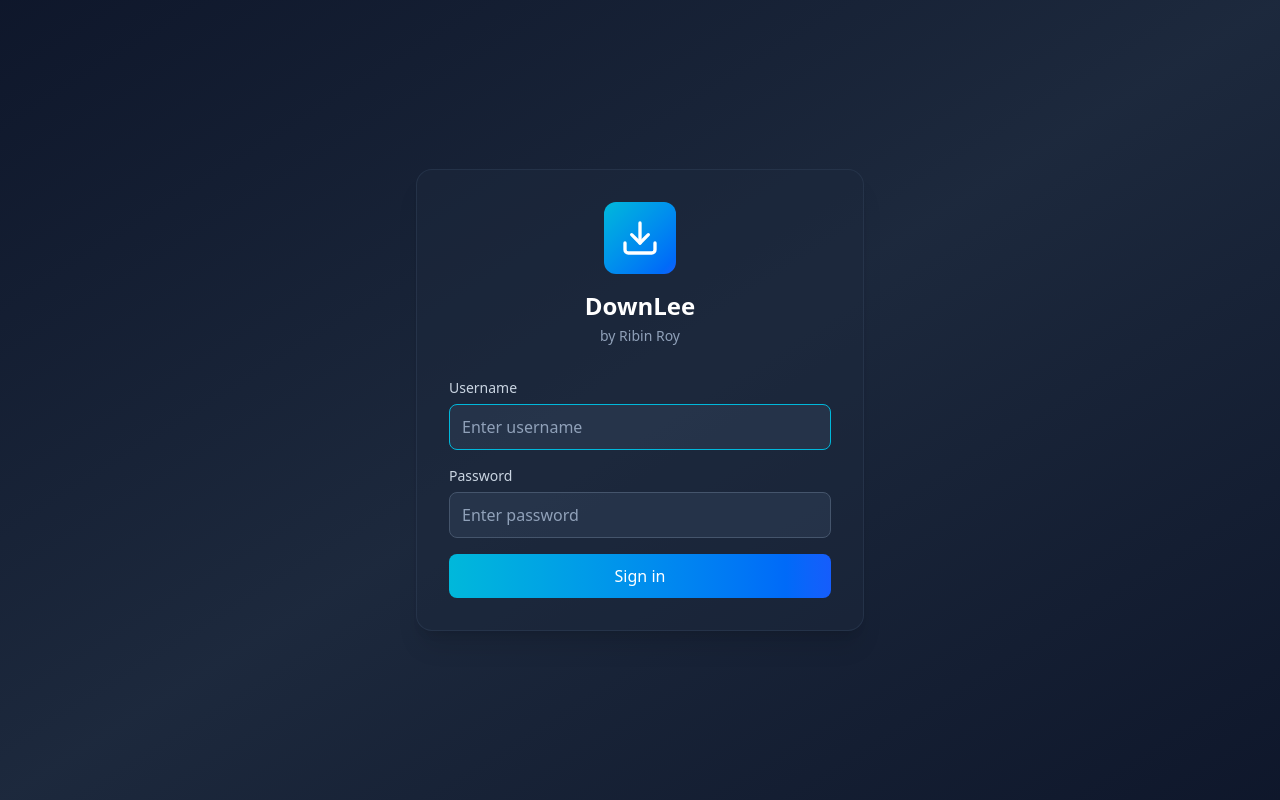
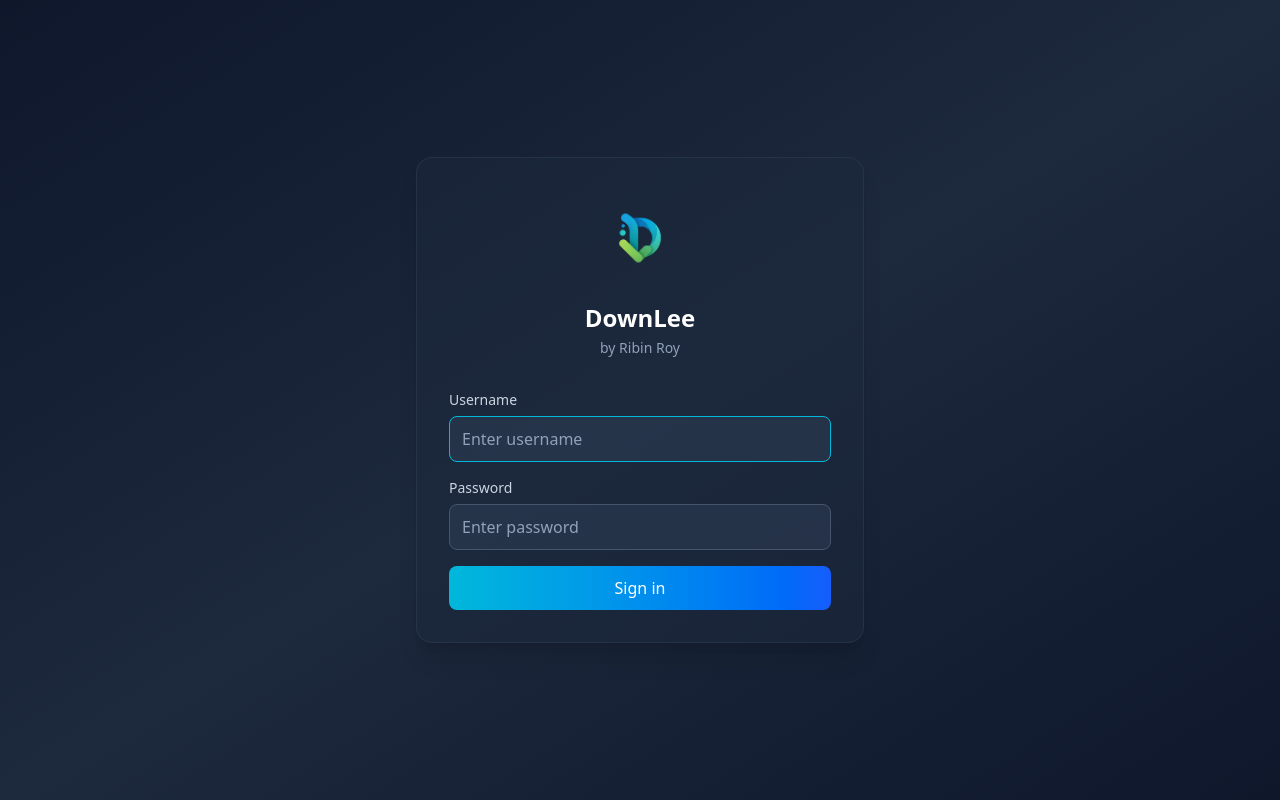
Before and after one commit to ribinroy/telegram-auto-downloader, a React (Vite) app in the folder frontend/: page / in a window 1280 px wide. Built offline with nearby package versions, Linux system fonts and the light colour scheme; what javascript-time-ago would draw is missing.

Commit message:
Enhance branding and logging in the application
- Added a fancy console log to display the project name and developer information in the console.
- Replaced the Download icon with the DownLee logo in the LoginPage component for improved branding consistency.

```diff
--- a/frontend/src/components/LoginPage.tsx
+++ b/frontend/src/components/LoginPage.tsx
@@ -1,5 +1,5 @@
 import { useState } from 'react';
-import { Download, Loader2, AlertCircle } from 'lucide-react';
+import { Loader2, AlertCircle } from 'lucide-react';
 import { login, setToken } from '../api';
 
 interface LoginPageProps {
@@ -34,8 +34,8 @@ export function LoginPage({ onLogin }: LoginPageProps) {
         <div className="bg-slate-800/50 rounded-2xl p-8 border border-slate-700/50 shadow-xl">
           {/* Header */}
           <div className="flex flex-col items-center mb-8">
-            <div className="p-4 bg-gradient-to-br from-cyan-500 to-blue-600 rounded-xl mb-4">
-              <Download className="w-10 h-10 text-white" />
+            <div className="p-4 rounded-xl mb-4">
+              <img src="/logo.png" alt="DownLee logo" className="w-16 h-16" />
             </div>
             <h1 className="text-2xl font-bold text-white">DownLee</h1>
             <p className="text-slate-400 text-sm mt-1">by Ribin Roy</p>
--- a/frontend/src/main.tsx
+++ b/frontend/src/main.tsx
@@ -8,6 +8,18 @@ import App from './App.tsx'
 // Initialize TimeAgo
 TimeAgo.addDefaultLocale(en)
 
+// Fancy console log
+console.log(
+  '%c🚀 DownLee %c\n%cDeveloped by Ribin Roy',
+  'font-size: 24px; font-weight: bold; color: #06b6d4; text-shadow: 2px 2px 4px rgba(0,0,0,0.3);',
+  '',
+  'font-size: 14px; color: #94a3b8; font-style: italic;'
+)
+console.log(
+  '%c━━━━━━━━━━━━━━━━━━━━━━━━━━━━━━',
+  'color: #06b6d4;'
+)
+
 createRoot(document.getElementById('root')!).render(
   <StrictMode>
     <App />
```
